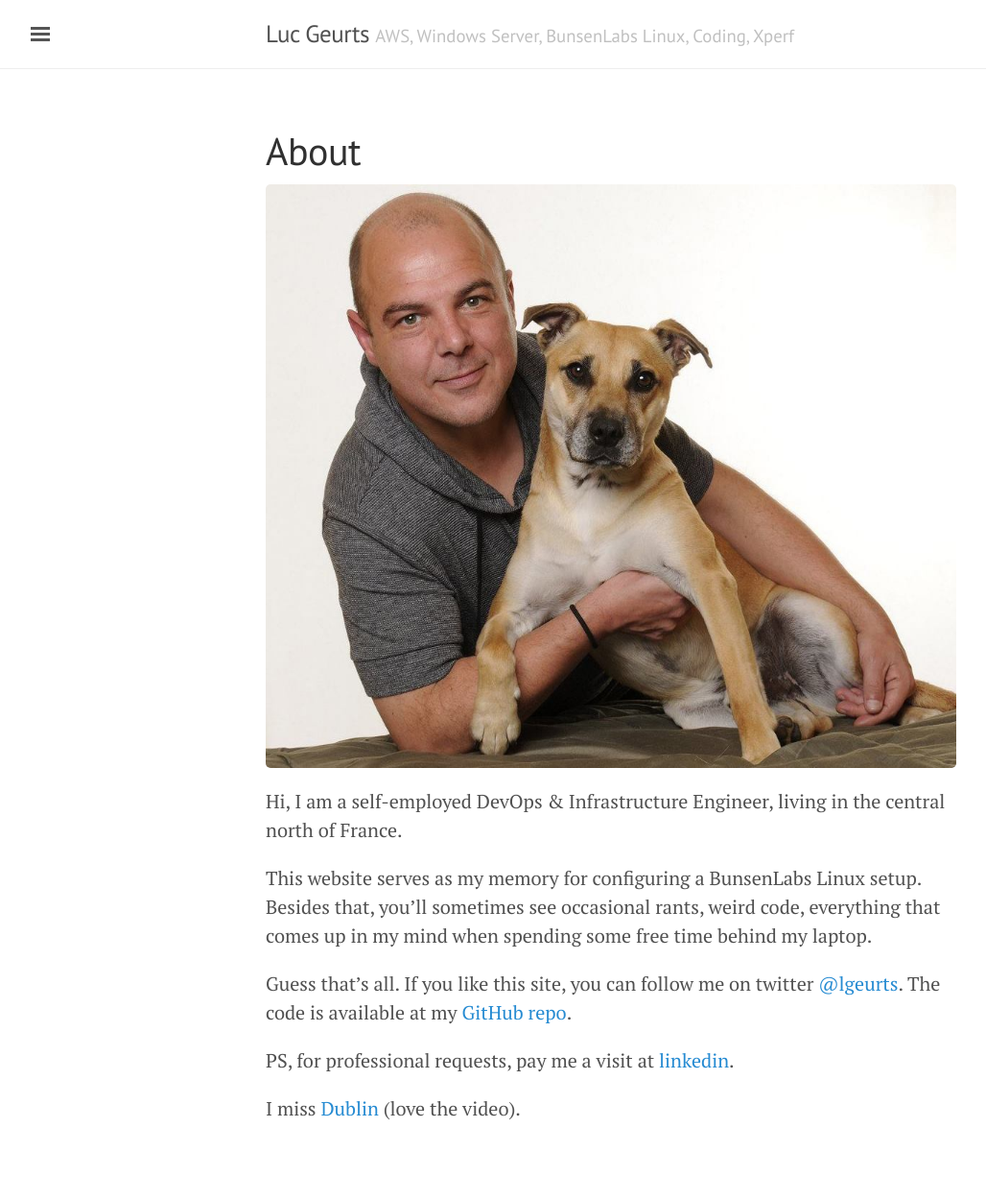
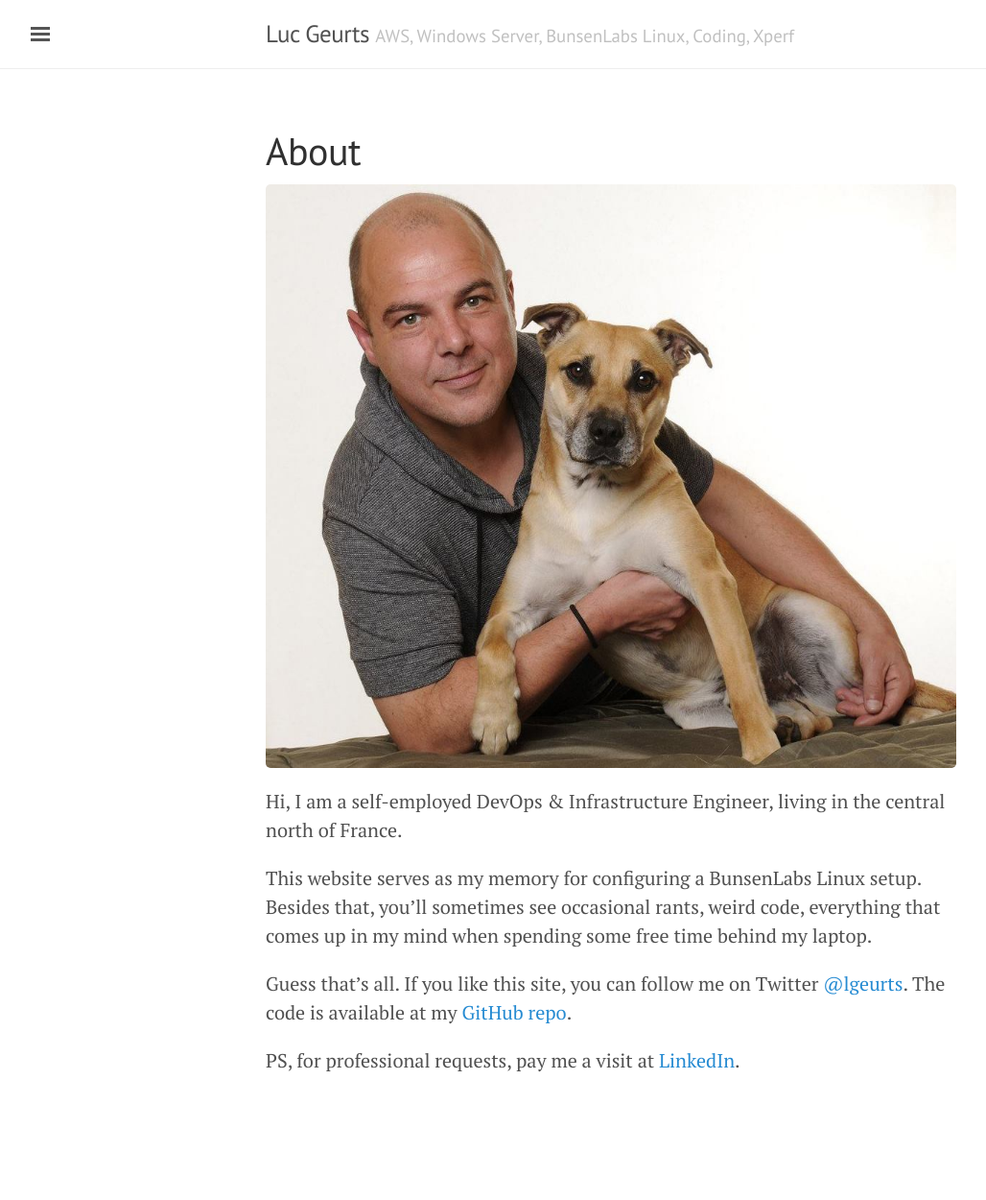
Before and after one commit to lgeurts/lgeurts.github.io, a Jekyll site: the page built from about.md, in a window 1280 px wide. Shown: the whole page at 96% size, without its empty margins (3-1031 px from the left). Built offline with Jekyll 4.4.1, drawn with Linux system fonts in a browser that asks for light colours; after the commit the page ends 1200 px from its top, so only the background shows below that.

Commit message:
Update about.md

```diff
--- a/about.md
+++ b/about.md
@@ -10,8 +10,6 @@ Hi, I am a self-employed DevOps & Infrastructure Engineer, living in the central
 This website serves as my memory for configuring a BunsenLabs Linux setup.
 Besides that, you'll sometimes see occasional rants, weird code, everything that comes up in my mind when spending some free time behind my laptop.
 
-Guess that's all. If you like this site, you can follow me on twitter [@lgeurts](https://twitter.com/lgeurts). The code is available at my [GitHub repo](https://github.com/lgeurts/lgeurts.github.io).
+Guess that's all. If you like this site, you can follow me on Twitter [@lgeurts](https://twitter.com/lgeurts). The code is available at my [GitHub repo](https://github.com/lgeurts/lgeurts.github.io).
 
-PS, for professional requests, pay me a visit at [linkedin](https://www.linkedin.com/in/lucgeurts).
-
-I miss [Dublin](https://www.youtube.com/watch?v=LV5QYfpKvEE) (love the video).
+PS, for professional requests, pay me a visit at [LinkedIn](https://www.linkedin.com/in/lucgeurts).
```
